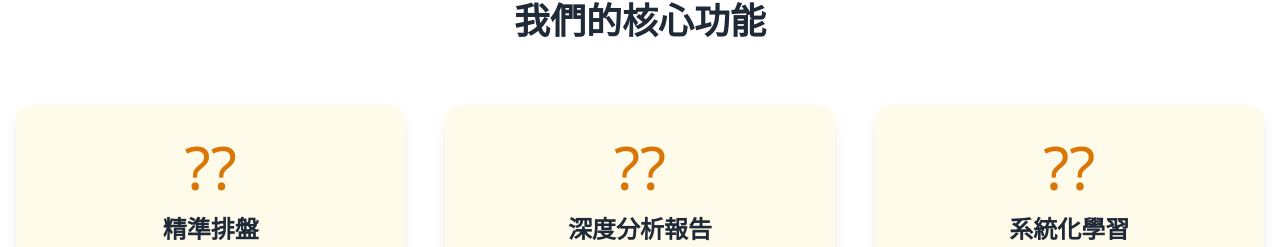
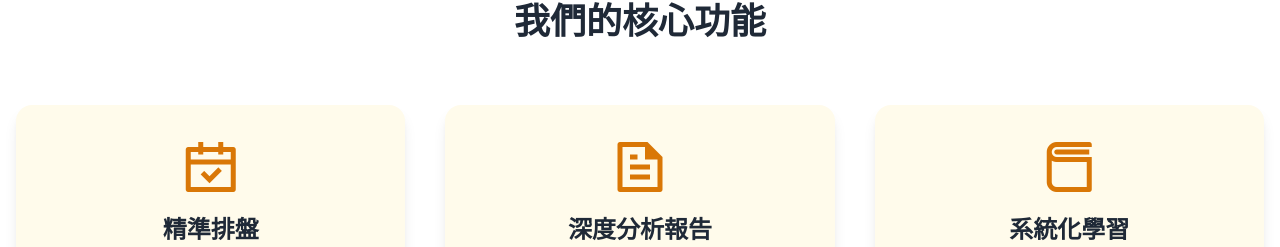
Before and after one commit to adam4taiwan/MyWeb, a Next.js app: page / in a window 1280 px wide. Shown: the part 952-1199 px from the top of the page. Built offline with nearby package versions, Linux system fonts and the light colour scheme.

Commit message:
feat: 修正首頁核心功能區塊的圖標顯示問題

```diff
--- a/app/page.tsx
+++ b/app/page.tsx
@@ -66,7 +66,7 @@ export default function Home() {
           <div className="grid grid-cols-1 md:grid-cols-3 gap-10">
             {/* Feature Card 1 */}
             <div className="text-center p-8 bg-amber-50 rounded-2xl shadow-lg transition-shadow hover:shadow-xl">
-              <span className="text-6xl text-amber-600 mb-4 inline-block">??</span>
+            <i className="ri-calendar-check-line text-6xl text-amber-600 mb-4 inline-block"></i>
               <h3 className="text-2xl font-semibold text-gray-800 mb-3">精準排盤</h3>
               <p className="text-gray-600">
                 結合天文曆法與現代計算，提供毫秒級精準的八字、紫微斗數命盤。
@@ -74,7 +74,7 @@ export default function Home() {
             </div>
             {/* Feature Card 2 */}
             <div className="text-center p-8 bg-amber-50 rounded-2xl shadow-lg transition-shadow hover:shadow-xl">
-              <span className="text-6xl text-amber-600 mb-4 inline-block">??</span>
+             <i className="ri-file-text-line text-6xl text-amber-600 mb-4 inline-block"></i>
               <h3 className="text-2xl font-semibold text-gray-800 mb-3">深度分析報告</h3>
               <p className="text-gray-600">
                 基於數十年的命理經驗，生成包含格局、運勢、大運流年的詳細報告。
@@ -82,7 +82,7 @@ export default function Home() {
             </div>
             {/* Feature Card 3 */}
             <div className="text-center p-8 bg-amber-50 rounded-2xl shadow-lg transition-shadow hover:shadow-xl">
-              <span className="text-6xl text-amber-600 mb-4 inline-block">??</span>
+              <i className="ri-book-3-line text-6xl text-amber-600 mb-4 inline-block"></i>
               <h3 className="text-2xl font-semibold text-gray-800 mb-3">系統化學習</h3>
               <p className="text-gray-600">
                 從基礎知識到高級實戰，提供結構清晰、循序漸進的線上學習課程。
```
Also changed, not shown: 佈署NextJs.txt (added).
